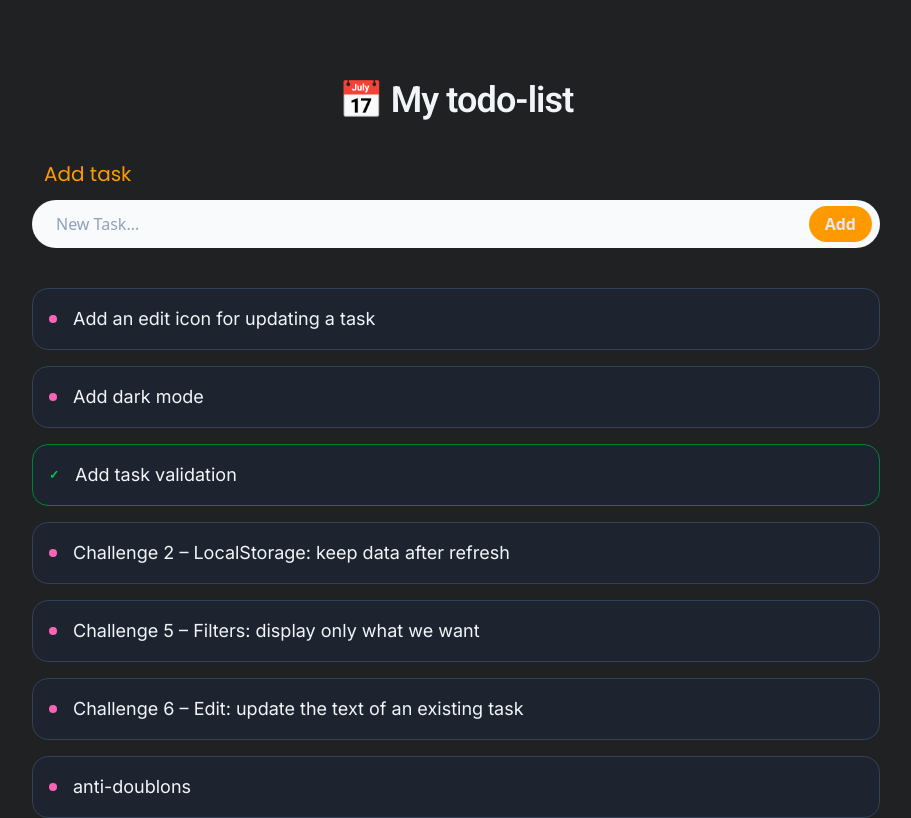
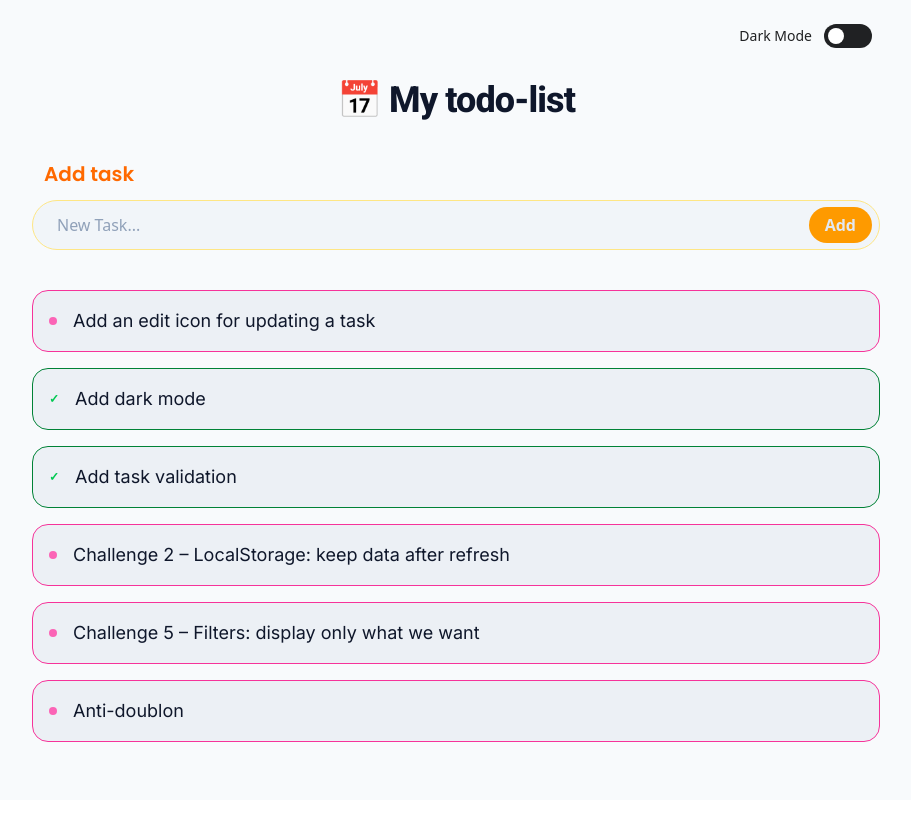
Before and after one commit to AnouGeek/react-enhanced-todo, a React (Vite) app: page / in a window 1280 px wide. Shown: the whole page, without its empty margins (184-1095 px from the left). Built offline with nearby package versions, Linux system fonts and the light colour scheme.

Commit message:
Add dark mode

```diff
--- a/index.html
+++ b/index.html
@@ -18,7 +18,7 @@
       rel="stylesheet"
     />
   </head>
-  <body class="bg-[#202123]">
+  <body>
     <div id="root"></div>
     <script type="module" src="/src/main.jsx"></script>
   </body>
--- a/src/App.jsx
+++ b/src/App.jsx
@@ -4,20 +4,31 @@ import ListItem from "./components/ListItem";
 
 function App() {
   const [todoList, setTodoList] = useState([
-    { id: nanoid(8), content: "Add an edit icon for updating a task", completed: false },
-    { id: nanoid(8), content: "Add dark mode", completed: false },
+    {
+      id: nanoid(8),
+      content: "Add an edit icon for updating a task",
+      completed: false,
+    },
+    { id: nanoid(8), content: "Add dark mode", completed: true },
     { id: nanoid(8), content: "Add task validation", completed: true },
-    { id: nanoid(8), content: "Challenge 2 – LocalStorage: keep data after refresh", completed: false },
-    { id: nanoid(8), content: "Challenge 5 – Filters: display only what we want", completed: false },
-    { id: nanoid(8), content: "Challenge 6 – Edit: update the text of an existing task", completed: false },
-    { id: nanoid(8), content: "anti-doublons", completed: false }
+    {
+      id: nanoid(8),
+      content: "Challenge 2 – LocalStorage: keep data after refresh",
+      completed: false,
+    },
+    {
+      id: nanoid(8),
+      content: "Challenge 5 – Filters: display only what we want",
+      completed: false,
+    },
+    { id: nanoid(8), content: "Anti-doublon", completed: false },
   ]);
 
   const [task, setTask] = useState("");
 
   const [error, setError] = useState("");
 
-  const [darkMode, setDarkMode] = useState(true)
+  const [darkMode, setDarkMode] = useState(false);
 
   function deleteTodo(id) {
     setTodoList(todoList.filter((todo) => todo.id !== id));
@@ -26,38 +37,81 @@ function App() {
   function handleSubmit(e) {
     e.preventDefault();
 
-    const trimmed = task.trim()
+    const trimmed = task.trim();
 
     // if (trimmed === "") {
     //   setError(true);
     //   return;
     // }
 
-    if(!trimmed){
-      setError("Please enter some content")
-      return
+    if (!trimmed) {
+      setError("Please enter some content");
+      return;
     }
 
-    setTodoList([...todoList, { id: nanoid(8), content: trimmed, completed: false }]);
+    setTodoList([
+      ...todoList,
+      { id: nanoid(8), content: trimmed, completed: false },
+    ]);
     setTask("");
-    setError(false)
+    setError(false);
   }
 
-  function toggleTodo(id){
-    setTodoList(prevList => prevList.map(todo => todo.id === id ? { ...todo, completed: !todo.completed } : todo))
+  function toggleTodo(id) {
+    setTodoList((prevList) =>
+      prevList.map((todo) =>
+        todo.id === id ? { ...todo, completed: !todo.completed } : todo
+      )
+    );
   }
 
   return (
-    <div className="h-screen">
-      <div className="max-w-4xl mx-auto pt-20 px-6">
-        <h1 className="text-4xl text-slate-100 mb-10 text-center font-roboto font-semibold tracking-tight">
+    <div
+      className={`min-h-screen ${darkMode ? "bg-[#202123]" : "bg-slate-50"}`}
+    >
+      <div className="max-w-4xl mx-auto pt-20 px-6 relative">
+        {/* Dark-mode button */}
+        <div className="absolute top-6 right-8 z-50 flex items-center gap-3">
+          <span
+            className={`${
+              darkMode ? "text-slate-100" : "text-[#202123]"
+            } text-sm font-medium`}
+          >
+            {darkMode ? "Light Mode" : "Dark Mode"}
+          </span>
+
+          <button
+            type="button"
+            onClick={() => setDarkMode((prev) => !prev)}
+            className={`w-12 h-6 rounded-full p-1 transition-colors ${
+              darkMode ? "bg-slate-300" : "bg-[#202123]"
+            }`}
+            aria-label="Toggle dark mode"
+            aria-pressed={darkMode}
+          >
+            <div
+              className={`h-4 w-4 rounded-full bg-white transition-transform ${
+                darkMode ? "translate-x-6" : "translate-x-0"
+              }`}
+            />
+          </button>
+        </div>
+        <h1
+          className={`text-4xl mb-10 text-center font-roboto tracking-tight ${
+            darkMode
+              ? "text-slate-100 font-semibold"
+              : "text-slate-900 font-extrabold"
+          }`}
+        >
           📅 My todo-list
         </h1>
 
         <form onSubmit={handleSubmit} className="mb-10">
           <label
             htmlFor="todo-item"
-            className="text-amber-500 font-poppins text-xl ml-3  "
+            className={`font-poppins text-xl ml-3
+            ${darkMode ? "text-amber-500" : "text-orange-500 font-semibold"}
+              `}
           >
             Add task
           </label>
@@ -68,30 +122,52 @@ function App() {
               onChange={(e) => setTask(e.target.value)}
               type="text"
               placeholder="New Task..."
-              className="bg-slate-50 block w-full rounded-full py-3 px-6 pr-24 outline-amber-400 text-slate-800 placeholder:text-slate-400 placeholder:font-light"
+              className={`block w-full rounded-full py-3 px-6 pr-24 focus:outline-none text-slate-800
+              ${
+                darkMode
+                  ? "bg-slate-50 placeholder:text-slate-400 placeholder:font-light"
+                  : "bg-slate-100 text-slate-900 placeholder:text-slate-400 border border-amber-200"
+              }
+                `}
             />
 
-            <button className="absolute right-2 top-1/2 -translate-y-1/2 bg-amber-500 hover:bg-amber-600 text-slate-200 px-4 py-1.5 rounded-full font-bold transition-colors active:scale-95 cursor-pointer">
+            <button
+              className={`absolute right-2 top-1/2 -translate-y-1/2 bg-amber-500 hover:bg-amber-600 text-slate-200 px-4 py-1.5 rounded-full font-bold transition-colors active:scale-95 cursor-pointer`}
+            >
               Add
             </button>
           </div>
 
           {error && (
-              <p className="text-red-600 ml-3 mt-3">
-                {error}
-              </p>
-            )}
+            <p
+              className={` ml-3 mt-3 ${
+                darkMode ? "text-red-500" : "text-red-600 font-semibold"
+              }`}
+            >
+              {error}
+            </p>
+          )}
         </form>
 
         <ul className="flex flex-col gap-4">
           {todoList.length === 0 && (
-            <p className="text-slate-300/50 font-rajdhani italic text-xl ml-3">
+            <p
+              className={` font-inter italic text-xl ml-3
+            ${darkMode ? "text-slate-100/50" : "text-slate-500"}
+            `}
+            >
               Your list is empty... Add one above
             </p>
           )}
           {todoList.length > 0 &&
             todoList.map((item) => (
-              <ListItem key={item.id} itemData={item} deleteTodo={deleteTodo} toggleTodo={toggleTodo}/>
+              <ListItem
+                key={item.id}
+                itemData={item}
+                deleteTodo={deleteTodo}
+                toggleTodo={toggleTodo}
+                darkMode={darkMode}
+              />
             ))}
         </ul>
       </div>
--- a/src/components/ListItem.jsx
+++ b/src/components/ListItem.jsx
@@ -1,30 +1,55 @@
-export default function ListItem({ itemData, deleteTodo, toggleTodo }) {
+export default function ListItem({
+  itemData,
+  deleteTodo,
+  toggleTodo,
+  darkMode,
+}) {
   return (
     <li
       onClick={() => toggleTodo(itemData.id)}
-      className={`flex items-center justify-between bg-slate-800/50 p-4 rounded-2xl border ${
-        itemData.completed
-          ? "border-green-700 hover:border-green-400/50"
-          : "border-slate-700 hover:border-pink-400/50"
-      } transition-all group cursor-pointer`}
+      className={`flex items-center justify-between  p-4 rounded-2xl border  ${
+        darkMode
+          ? itemData.completed
+            ? "border-green-900 hover:border-green-400/50 bg-slate-800/50"
+            : "border-pink-700 hover:border-pink-400/50 bg-slate-800/50"
+          : itemData.completed
+          ? "border-green-700 hover:bg-green-400/50 bg-slate-200/50"
+          : "border-pink-500 hover:bg-pink-400/50 bg-slate-200/50"
+      }
+      transition-all group cursor-pointer`}
     >
       <div className="flex items-center gap-4">
         <div className="cursor-pointer">
           {itemData.completed ? (
-            <div className=" text-green-500 text-xs font-semibold">✓</div>
+            <div
+              className={`text-green-500 text-xs
+              ${darkMode ? "font-semibold" : "font-extrabold"}`}
+            >
+              ✓
+            </div>
           ) : (
-            <div className="h-2 w-2 rounded-full bg-pink-400 shadow-pink-500" />
+            <div
+              className={`h-2 w-2 rounded-full bg-pink-400 shadow-pink-500`}
+            />
           )}
         </div>
 
-        <span className="text-slate-100 font-inter text-lg">
+        <span
+          className={` font-inter text-lg ${
+            darkMode ? "text-slate-100" : "text-slate-900"
+          }`}
+        >
           {itemData.content}
         </span>
       </div>
 
       <button
         onClick={() => deleteTodo(itemData.id)}
-        className="text-slate-500 hover:text-red-400 transition-colors opacity-0 group-hover:opacity-100 px-3 py-1 font-mono text-sm cursor-pointer"
+        className={`  transition-colors opacity-0 group-hover:opacity-100 px-3 py-1 font-mono text-sm cursor-pointer ${
+          darkMode
+            ? "text-slate-200 hover:text-red-400"
+            : "text-slate-600 hover:text-red-500 font-semibold"
+        }`}
       >
         Delete
       </button>
```
